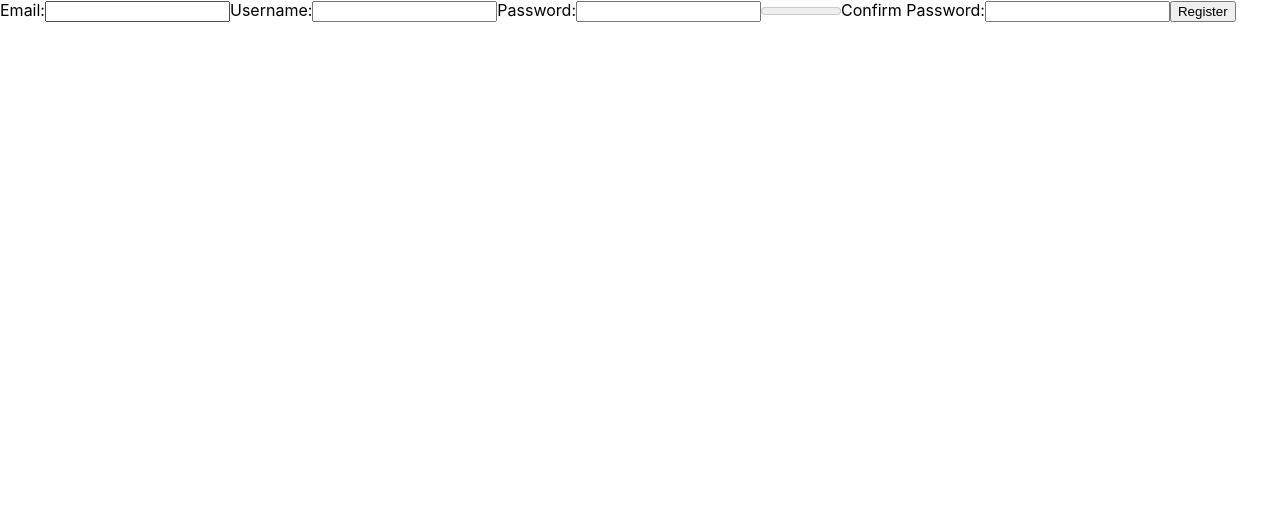
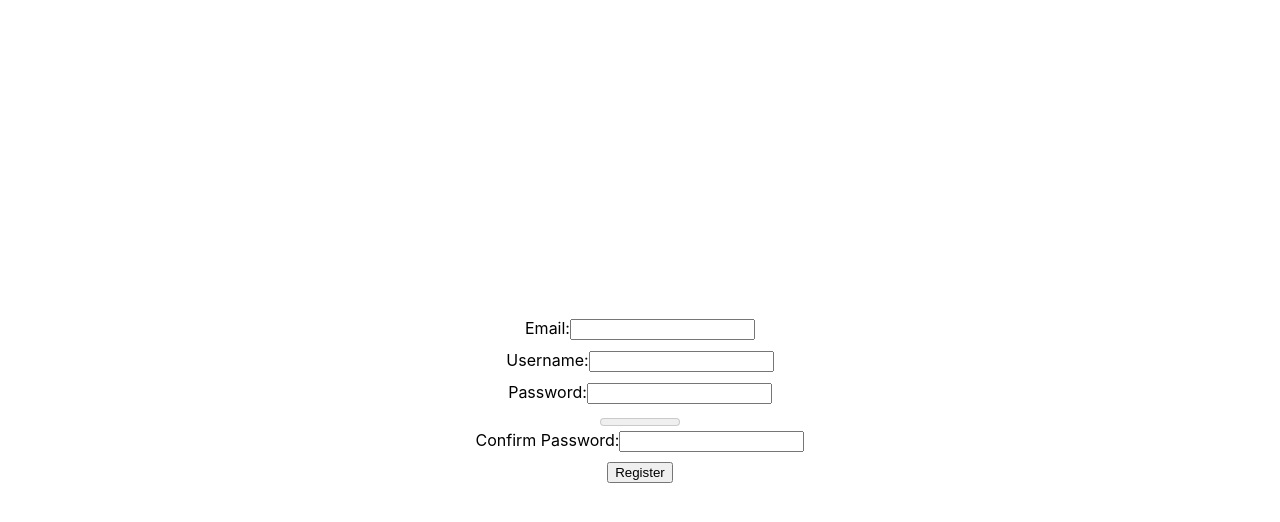
Before and after one commit to kev065/Trade-Flow, a React (Create React App) app in the folder client/: page /register in a window 1280 px wide. Shown: the top 522 px of the page. Built offline with nearby package versions, Linux system fonts and the light colour scheme.

Commit message:
Add styles for Register form page
Center form on page

Add spacing between labels

```diff
--- a/client/src/App.css
+++ b/client/src/App.css
@@ -94,3 +94,21 @@
   justify-content: space-between;
   align-items: center;
 }
+
+.register-form {
+  display: flex;
+  flex-direction: column;
+  align-items: center;
+  justify-content: center;
+  height: 100vh;
+}
+
+.register-form form {
+  display: flex;
+  flex-direction: column;
+  align-items: center;
+}
+
+.register-form label {
+  margin-bottom: 10px;
+}
```
